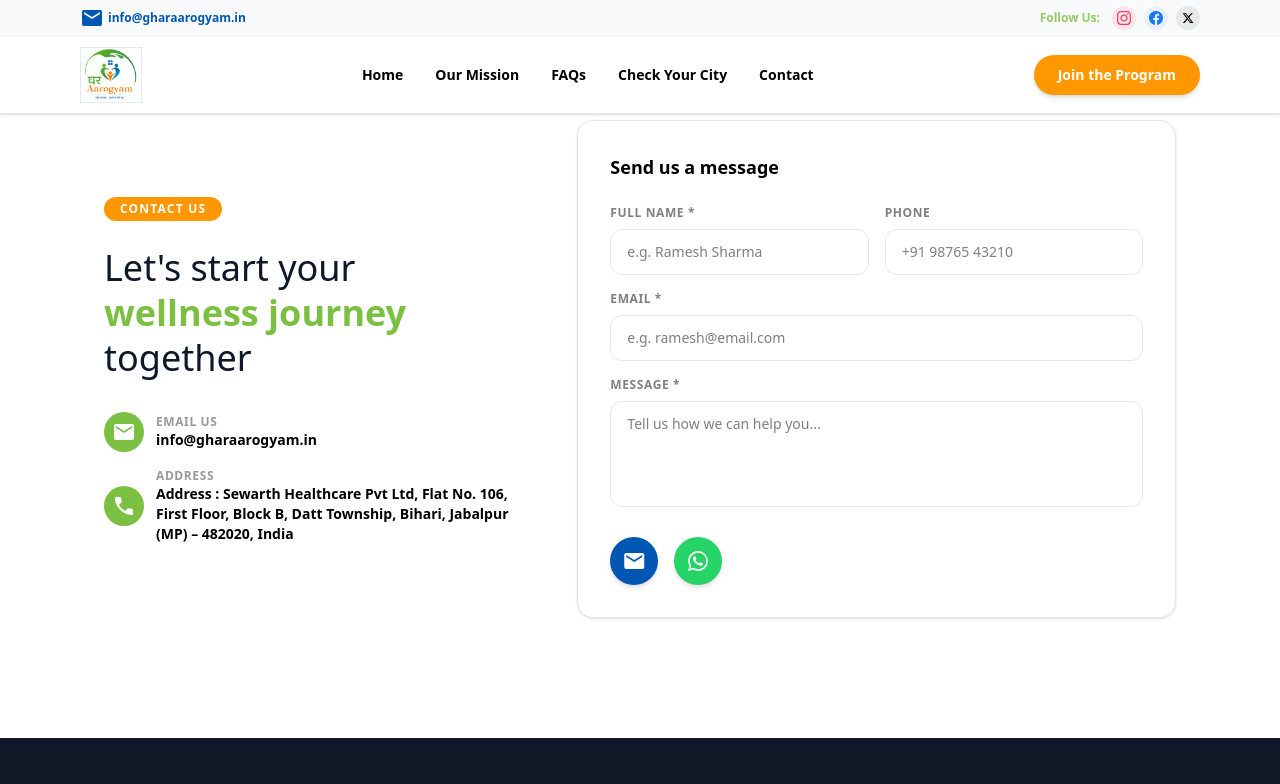
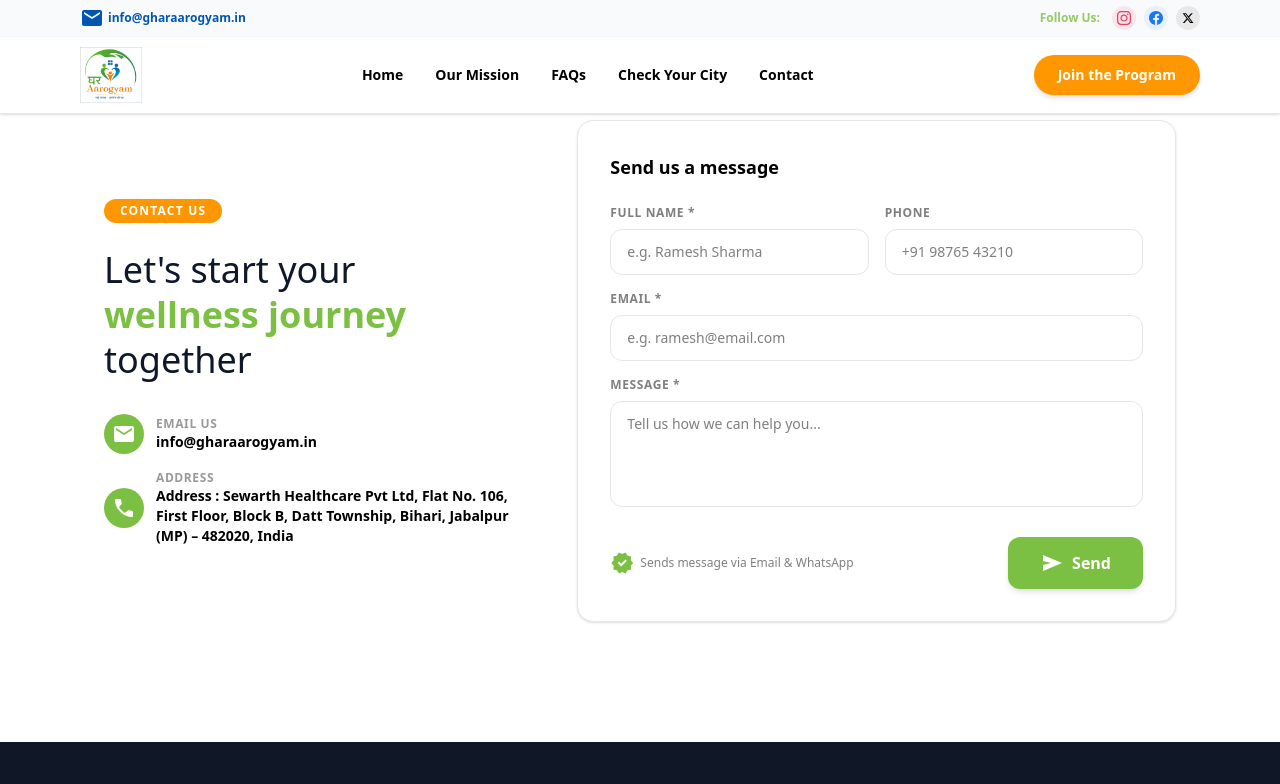
Before and after one commit to Manav108-hub/Ghar-Aarogyam-Landing, a Next.js app: page /contact in a window 1280 px wide. Shown: the top 784 px of the page. Built offline with nearby package versions, Linux system fonts and the light colour scheme.

Commit message:
Updated the contact page

```diff
--- a/app/components/ContactForm.tsx
+++ b/app/components/ContactForm.tsx
@@ -10,7 +10,7 @@ function SubmitButton() {
     <button
       type="submit"
       disabled={pending}
-      className="bg-primary hover:bg-primary-container text-on-primary font-label-md text-label-md px-8 py-3 rounded-xl transition-all shadow-sm hover:shadow-md disabled:opacity-70 disabled:cursor-not-allowed w-full md:w-auto flex items-center justify-center gap-2"
+      className="bg-[#7CC043] hover:bg-[#6ba838] text-white font-bold px-8 py-3.5 rounded-xl transition-all shadow-md hover:shadow-lg disabled:opacity-70 disabled:cursor-not-allowed w-full md:w-auto flex items-center justify-center gap-2 text-base"
     >
       {pending ? (
         <>
@@ -20,7 +20,7 @@ function SubmitButton() {
       ) : (
         <>
           <span className="material-symbols-outlined text-[20px]">send</span>
-          Send Message
+          Send
         </>
       )}
     </button>
@@ -30,20 +30,36 @@ function SubmitButton() {
 export default function ContactForm() {
   const [state, formAction] = useActionState(submitContactForm, null);
 
+  const handleSubmit = (e: React.FormEvent<HTMLFormElement>) => {
+    const formData = new FormData(e.currentTarget);
+    const name = formData.get("name") as string;
+    const email = formData.get("email") as string;
+    const query = formData.get("query") as string;
+
+    if (name && email && query) {
+      const whatsappText = `Hi Ghar Aarogyam,\n\nName: ${name}\nEmail: ${email}\n\nQuery:\n${query}`;
+      window.open(`https://wa.me/919876543210?text=${encodeURIComponent(whatsappText)}`, "_blank");
+    }
+  };
+
   if (state?.success) {
     return (
       <div className="bg-surface-container-lowest p-10 rounded-3xl border border-secondary text-center shadow-md animate-in fade-in zoom-in duration-300 h-full flex flex-col justify-center">
         <span className="material-symbols-outlined text-secondary text-6xl mb-4">check_circle</span>
         <h3 className="font-headline-md text-headline-md text-on-surface mb-3">Thank You!</h3>
         <p className="font-body-md text-body-md text-on-surface-variant max-w-sm mx-auto">
-          Your query has been sent successfully. We will address it shortly.
+          Your query has been sent successfully via Email and WhatsApp. We will address it shortly.
         </p>
       </div>
     );
   }
 
   return (
-    <form action={formAction} className="bg-surface-container-lowest p-8 md:p-10 rounded-3xl border border-surface-variant shadow-md flex flex-col gap-6">
+    <form
+      action={formAction}
+      onSubmit={handleSubmit}
+      className="bg-surface-container-lowest p-8 md:p-10 rounded-3xl border border-surface-variant shadow-md flex flex-col gap-6"
+    >
       {state?.error && (
         <div className="bg-error-container/50 text-on-error-container p-4 rounded-xl font-body-sm flex items-start gap-3 border border-error-container">
           <span className="material-symbols-outlined text-error">error</span>
@@ -53,7 +69,9 @@ export default function ContactForm() {
 
       <div className="grid grid-cols-1 md:grid-cols-2 gap-6">
         <div>
-            <label htmlFor="name" className="block font-label-md text-label-md text-on-surface-variant mb-2">Full Name</label>
+          <label htmlFor="name" className="block font-label-md text-label-md text-on-surface-variant mb-2">
+            Full Name *
+          </label>
           <input
             type="text"
             id="name"
@@ -65,7 +83,9 @@ export default function ContactForm() {
         </div>
 
         <div>
-            <label htmlFor="email" className="block font-label-md text-label-md text-on-surface-variant mb-2">Email Address</label>
+          <label htmlFor="email" className="block font-label-md text-label-md text-on-surface-variant mb-2">
+            Email Address *
+          </label>
           <input
             type="email"
             id="email"
@@ -78,7 +98,9 @@ export default function ContactForm() {
       </div>
 
       <div>
-        <label htmlFor="query" className="block font-label-md text-label-md text-on-surface-variant mb-2">Your Query</label>
+        <label htmlFor="query" className="block font-label-md text-label-md text-on-surface-variant mb-2">
+          Your Query *
+        </label>
         <textarea
           id="query"
           name="query"
@@ -89,7 +111,11 @@ export default function ContactForm() {
         ></textarea>
       </div>
 
-      <div className="pt-2 flex justify-end">
+      <div className="pt-2 flex flex-col sm:flex-row items-center justify-between gap-4">
+        <span className="text-xs text-black/50 flex items-center gap-1.5">
+          <span className="material-symbols-outlined text-[16px] text-[#7CC043]">verified</span>
+          Sends message via Email & WhatsApp
+        </span>
         <SubmitButton />
       </div>
     </form>
--- a/app/contact/page.tsx
+++ b/app/contact/page.tsx
@@ -17,6 +17,9 @@ export default function Contact() {
       setErrMsg("Please fill in your Name, Email, and Message.");
       return;
     }
+
+    // Open WhatsApp directly
+    handleWhatsApp();
 
     setStatus("loading");
     setErrMsg("");
@@ -42,7 +45,7 @@ export default function Contact() {
   };
 
   const handleWhatsApp = () => {
-    const text = `Hi, I'm ${form.name || "a visitor"}.${form.phone ? ` Phone: ${form.phone}.` : ""} Message: ${form.message || "I'd like to enquire about Ghar Aarogyam."}`;
+    const text = `Hi Ghar Aarogyam,\n\nName: ${form.name || "a visitor"}\nEmail: ${form.email}${form.phone ? `\nPhone: ${form.phone}` : ""}\n\nQuery:\n${form.message || "I'd like to enquire about Ghar Aarogyam."}`;
     window.open(`https://wa.me/919876543210?text=${encodeURIComponent(text)}`, "_blank");
   };
 
@@ -148,33 +151,27 @@ export default function Contact() {
               />
             </div>
 
-            <div className="flex items-center gap-4 pt-2">
-              {/* Resend Email Button */}
+            <div className="pt-2 flex flex-col sm:flex-row items-center justify-between gap-4">
+              <span className="text-xs text-black/50 flex items-center gap-1.5">
+                <span className="material-symbols-outlined text-[16px] text-[#7CC043]">verified</span>
+                Sends message via Email & WhatsApp
+              </span>
               <button
                 type="submit"
                 disabled={status === "loading"}
-                title="Send via Email"
-                className="w-12 h-12 rounded-full flex items-center justify-center text-white shadow-md transition-all hover:opacity-90 disabled:opacity-50"
-                style={{ backgroundColor: "#0056b3" }}
+                className="bg-[#7CC043] hover:bg-[#6ba838] text-white font-bold px-8 py-3.5 rounded-xl transition-all shadow-md hover:shadow-lg disabled:opacity-70 disabled:cursor-not-allowed w-full sm:w-auto flex items-center justify-center gap-2 text-base"
               >
                 {status === "loading" ? (
-                  <span className="material-symbols-outlined text-[20px] animate-spin">progress_activity</span>
+                  <>
+                    <span className="material-symbols-outlined text-[20px] animate-spin">progress_activity</span>
+                    Sending...
+                  </>
                 ) : (
-                  <span className="material-symbols-outlined text-[22px]">mail</span>
+                  <>
+                    <span className="material-symbols-outlined text-[20px]">send</span>
+                    Send
+                  </>
                 )}
-              </button>
-
-              {/* WhatsApp Button */}
-              <button
-                type="button"
-                onClick={handleWhatsApp}
-                title="Send via WhatsApp"
-                className="w-12 h-12 rounded-full flex items-center justify-center text-white shadow-md transition-all hover:opacity-90"
-                style={{ backgroundColor: "#25D366" }}
-              >
-                <svg className="w-5 h-5 fill-white flex-shrink-0" viewBox="0 0 24 24">
-                  <path d="M17.472 14.382c-.297-.149-1.758-.867-2.03-.967-.273-.099-.471-.148-.67.15-.197.297-.767.966-.94 1.164-.173.199-.347.223-.644.075-.297-.15-1.255-.463-2.39-1.475-.883-.788-1.48-1.761-1.653-2.059-.173-.297-.018-.458.13-.606.134-.133.298-.347.446-.52.149-.174.198-.298.298-.497.099-.198.05-.371-.025-.52-.075-.149-.669-1.612-.916-2.207-.242-.579-.487-.5-.669-.51-.173-.008-.371-.01-.57-.01-.198 0-.52.074-.792.372-.272.297-1.04 1.016-1.04 2.479 0 1.462 1.065 2.875 1.213 3.074.149.198 2.096 3.2 5.077 4.487.709.306 1.262.489 1.694.625.712.227 1.36.195 1.871.118.571-.085 1.758-.719 2.006-1.413.248-.694.248-1.289.173-1.413-.074-.124-.272-.198-.57-.347m-5.421 7.403h-.004a9.87 9.87 0 01-5.031-1.378l-.361-.214-3.741.982.998-3.648-.235-.374a9.86 9.86 0 01-1.51-5.26c.001-5.45 4.436-9.884 9.888-9.884 2.64 0 5.122 1.03 6.988 2.898a9.825 9.825 0 012.893 6.994c-.003 5.45-4.437 9.884-9.885 9.884m8.413-18.297A11.815 11.815 0 0012.05 0C5.495 0 .16 5.335.157 11.892c0 2.096.547 4.142 1.588 5.945L.057 24l6.305-1.654a11.882 11.882 0 005.683 1.448h.005c6.554 0 11.89-5.335 11.893-11.893a11.821 11.821 0 00-3.48-8.413z" />
-                </svg>
               </button>
             </div>
           </form>
```
Lines whose indentation alone changed are shown as unchanged.
